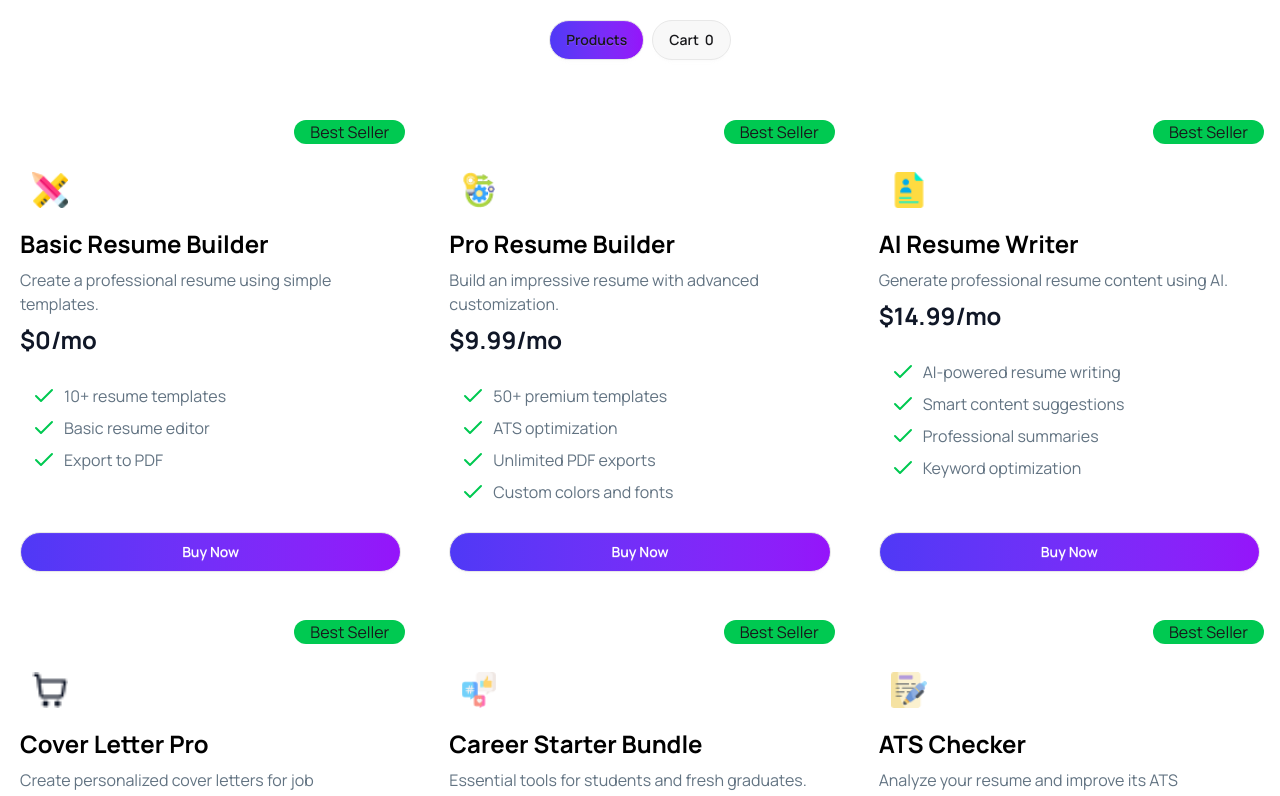
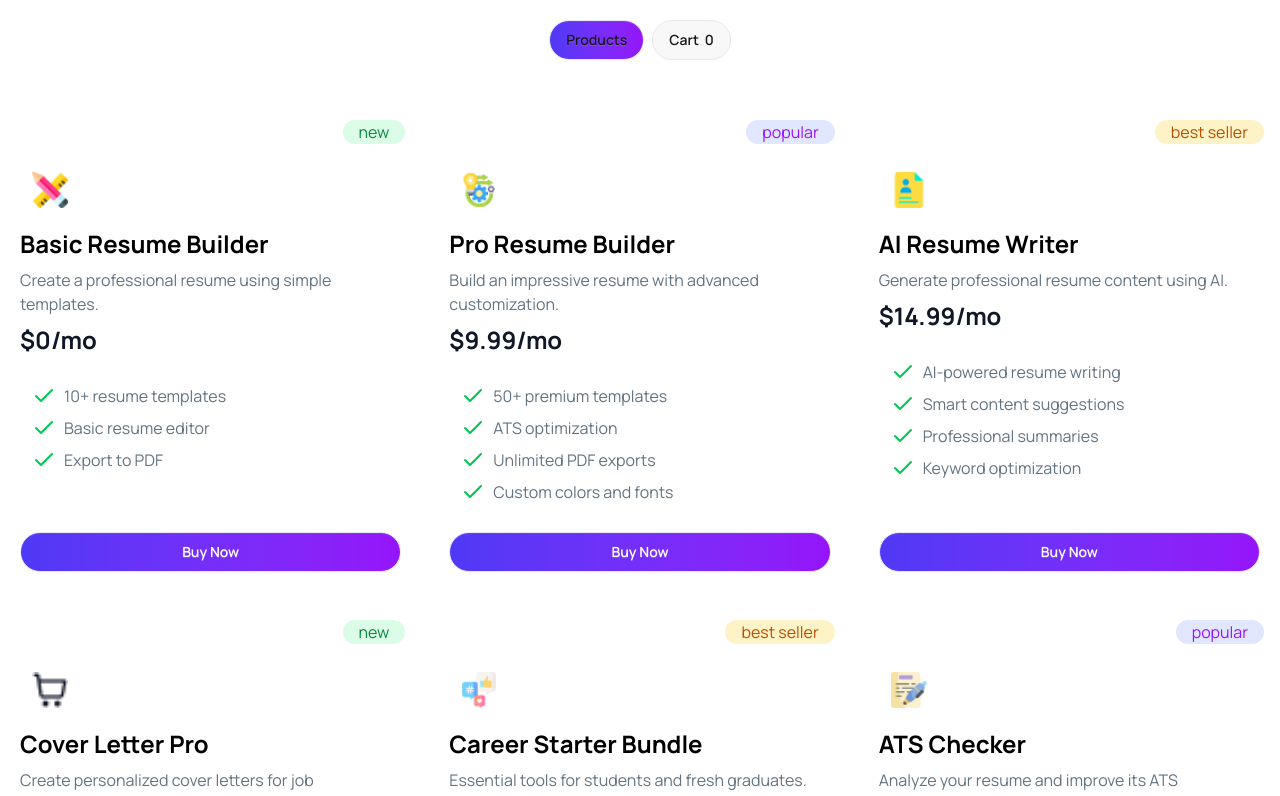
Before and after one commit to SajjadHossaain/assignment-6, a React (Vite) app: page / in a window 1280 px wide. Shown: the part 1304-2100 px from the top of the page. Built offline with nearby package versions, Linux system fonts and the light colour scheme.

Commit message:
products badge add

```diff
--- a/src/components/ProductsSection/ProductsCards/ProductsCard.jsx
+++ b/src/components/ProductsSection/ProductsCards/ProductsCard.jsx
@@ -1,18 +1,36 @@
 import React, { useState } from "react";
 import ProductsFeature from "./ProductsFeature";
-const ProductsCard = ({ product, handleCount, cardIcon,sum,setSum }) => {
-  const { name, description, price, features} = product;
+const ProductsCard = ({
+  product,
+  handleCount,
+  cardIcon,
+  sum,
+  setSum,
+}) => {
+  const { name, description, price, features, tag, tagType} = product;
   const [cardAdded, setCardAdded] = useState(false);
   const handleBuyButton = () => {
     handleCount(product);
     setCardAdded(true);
-    setSum(sum + price)
+    setSum(sum + price);
   };
+ const badgeStyle = (tagType) => {
+   if (tagType === "new") {
+     return "bg-[#DBFCE7] text-[#0A883E]";
+   }
+   if (tagType === "popular") {
+     return "bg-[#E1E7FF] text-[#9514FA]";
+   }
+   if (tagType === "best seller") {
+     return "bg-[#FEF3C6] text-[#BB4D00]";
+   }
+   return "";
+ };
   return (
     <div className="relative bg-white p-5 rounded-lg space-y-4 flex flex-col ">
       {/* Best Seller Badge */}
-      <span className="absolute right-4 top-5 bg-green-500 px-4 rounded-2xl">
-        Best Seller
+      <span className={`absolute right-4 top-5 ${badgeStyle(tagType)} px-4 rounded-2xl`}>
+        {tagType}
       </span>
       {/* dynamics icon */}
       <div className="space-y-2">
--- a/src/components/ProductsSection/ProductsCards/ProductsCards.jsx
+++ b/src/components/ProductsSection/ProductsCards/ProductsCards.jsx
@@ -5,6 +5,7 @@ import cardIcons from "../../../data/cardIcons";
 const ProductsCards = ({ productsPromise, handleCount, sum, setSum }) => {
   const productsDataRequest = use(productsPromise);
   const productsData = productsDataRequest.data;
+
   return (
     <div className="mt-10">
       <div className="grid md:grid-cols-2 lg:grid-cols-3 gap-2">
```
